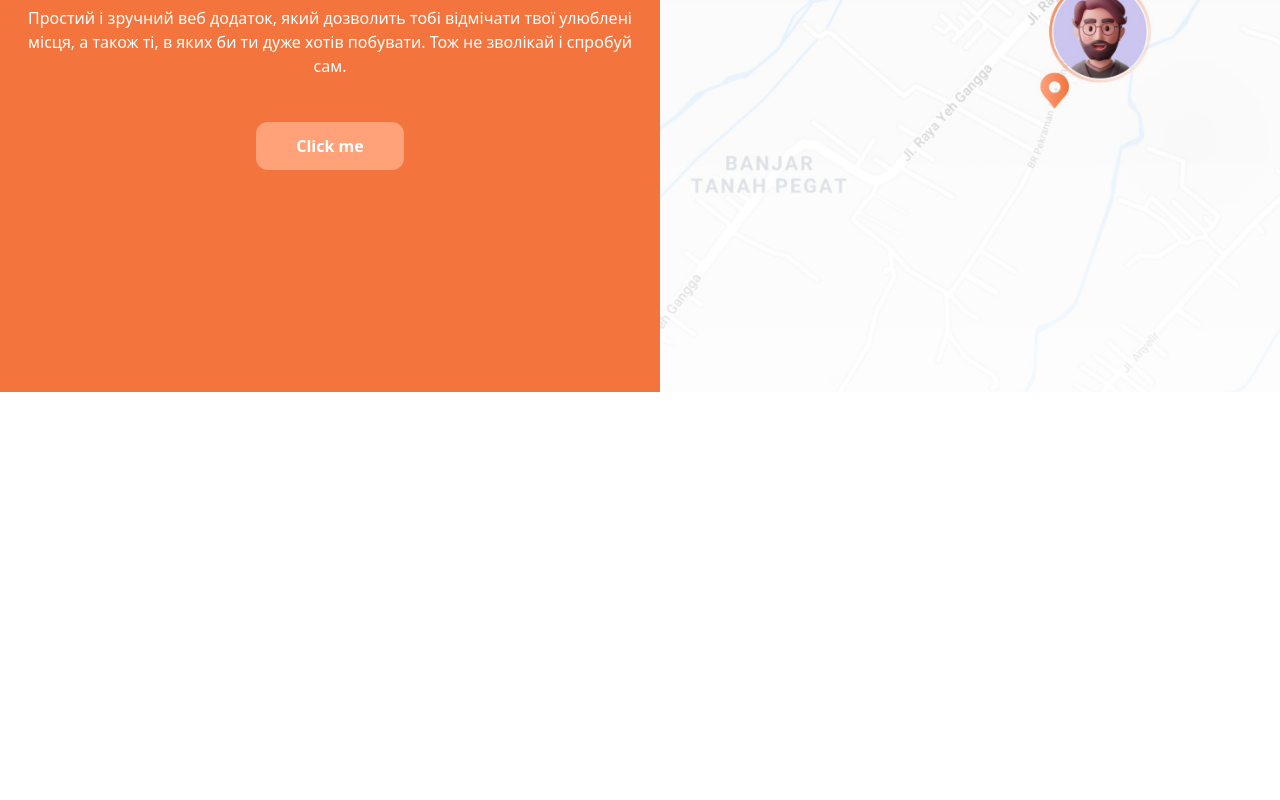
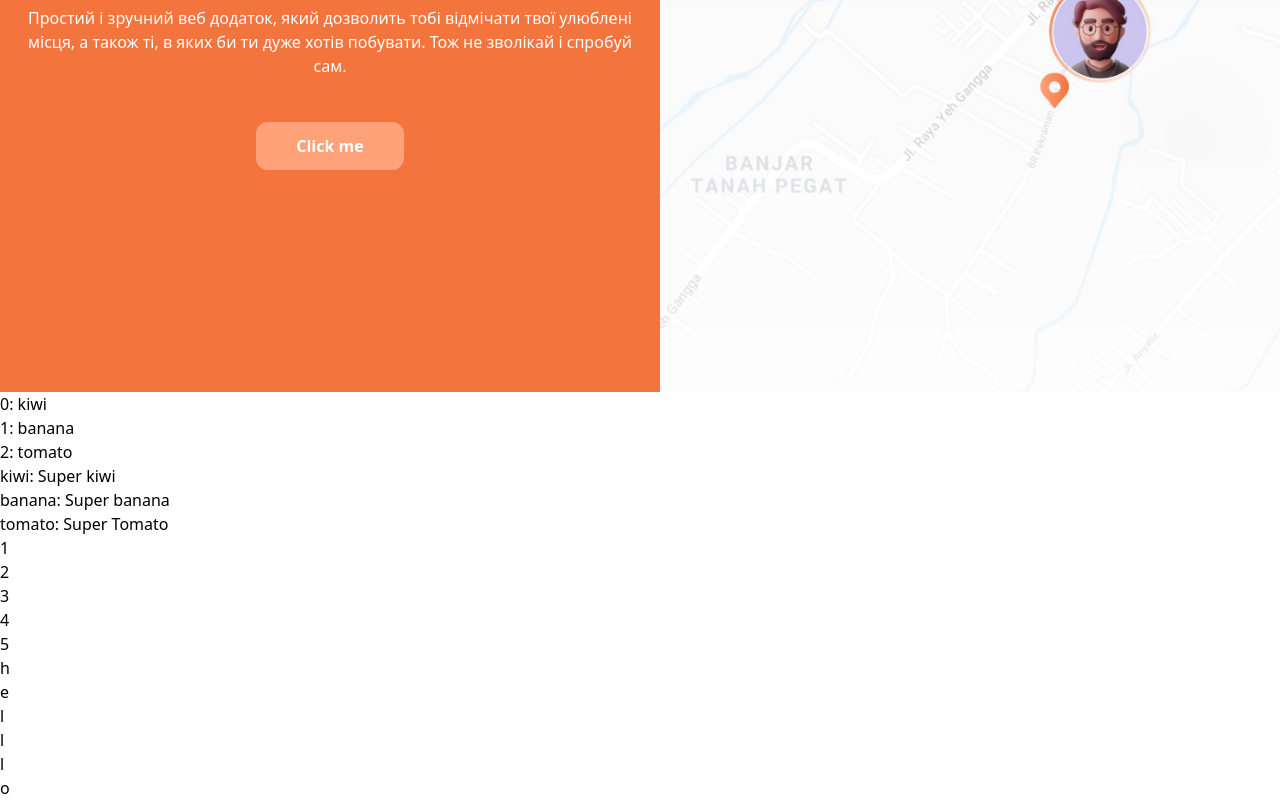
Before and after one commit to dmytro-chushko/vue-test-project, a Vue app: page / in a window 1280 px wide. Shown: the part 408-1208 px from the top of the page. Before the commit the page ends 800 px from the top, so only its background shows below. Built offline with nearby package versions, Linux system fonts and the light colour scheme.

Commit message:
Add v-for

```diff
--- a/src/App.vue
+++ b/src/App.vue
@@ -3,6 +3,12 @@ import HomepageView from './views/HomepageView.vue'
 
 const isDesktop = window.innerWidth > 1024
 const isTablet = window.innerWidth <= 1024 && window.innerWidth > 748
+const fruits = ['kiwi', 'banana', 'tomato']
+const fruitsMap = {
+  kiwi: 'Super kiwi',
+  banana: 'Super banana',
+  tomato: 'Super Tomato',
+}
 </script>
 
 <template>
@@ -14,4 +20,8 @@ const isTablet = window.innerWidth <= 1024 && window.innerWidth > 748
     <div v-show="!isDesktop && !isTablet">this is mobile</div>
   </template>
   <div v-show="!isDesktop && !isTablet">this is mobile</div>
+  <div :key="fruit" v-for="(fruit, index) in fruits">{{ index }}: {{ fruit }}</div>
+  <div :key="fruit" v-for="(fruit, key) in fruitsMap">{{ key }}: {{ fruit }}</div>
+  <div :key="val" v-for="val in 5">{{ val }}</div>
+  <div :key="char" v-for="char in 'helllo'">{{ char }}</div>
 </template>
```
